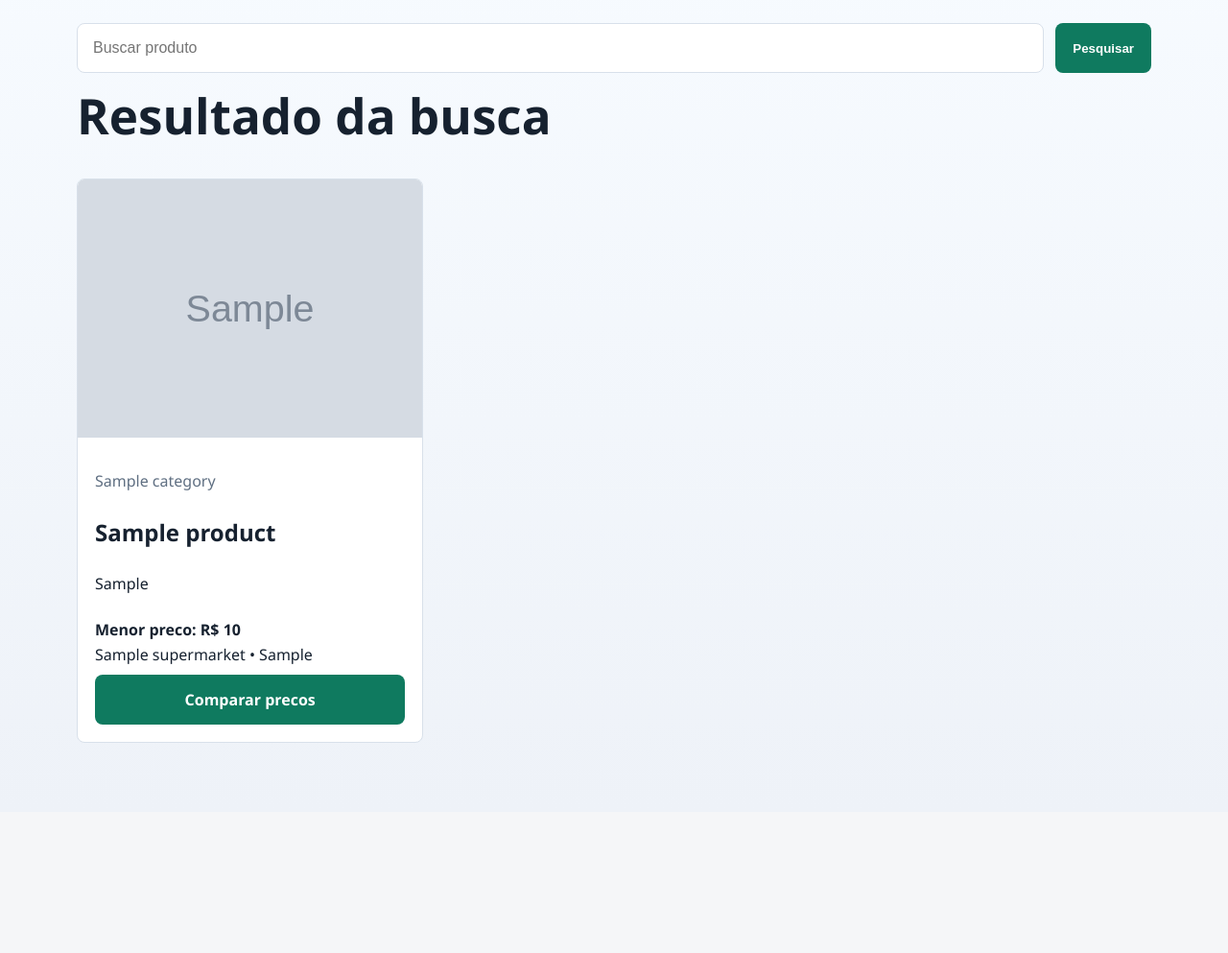
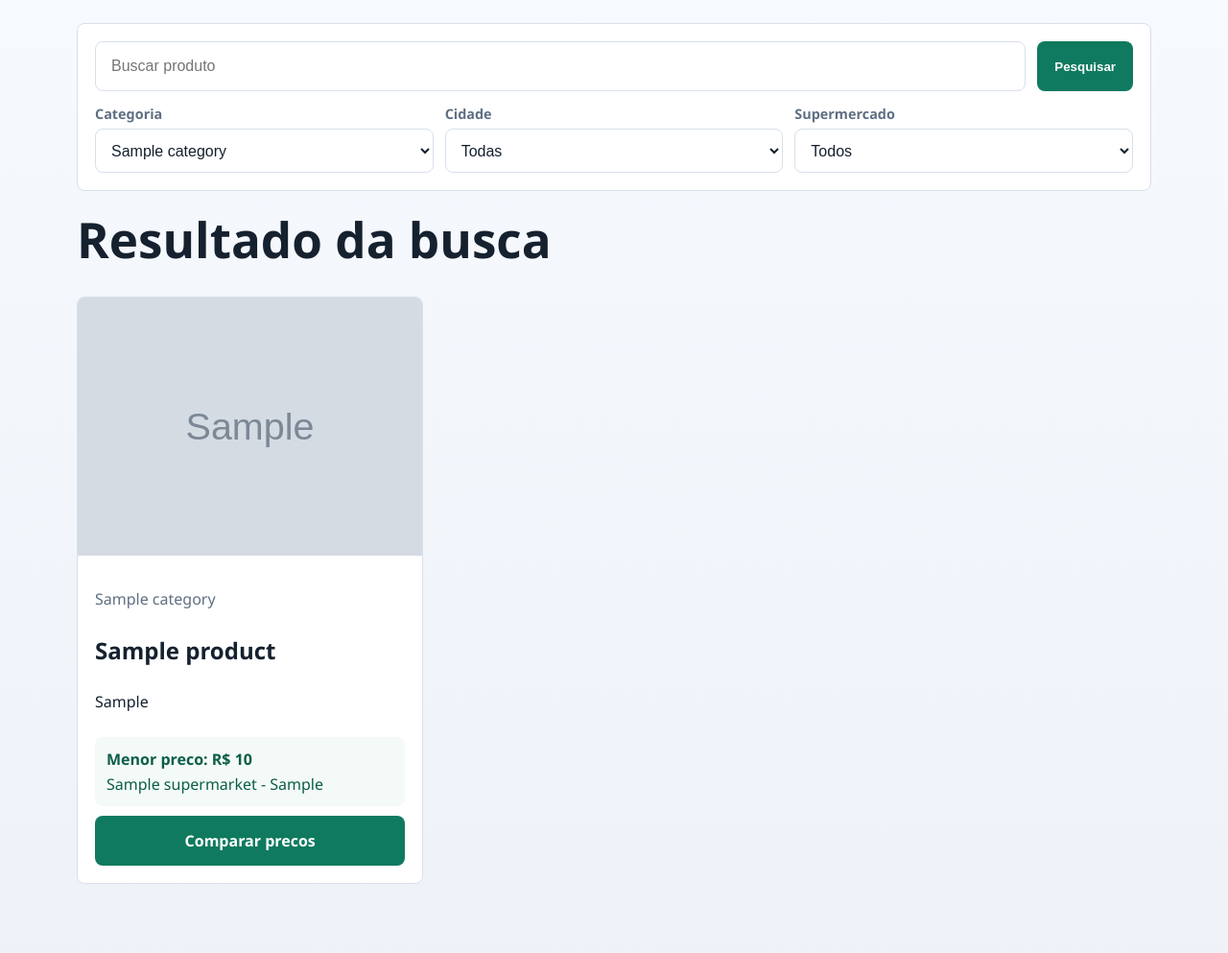
Before and after one commit to Davidt1821/SISTEMA-MARCKETCPLACE-SUPERM, a Django app: a page that uses templates/public_pages/search.html in a window 1280 px wide. Shown: the part 73-1066 px from the top of the page at 96% size. Before the commit the page ends 847 px from the top, so only its background shows below. Run offline with Django 5.2, Linux system fonts and the light colour scheme; tables that the repository leaves empty hold one stand-in row (values such as "Sample post"); grey boxes marked "Sample" are stand-in pictures.

Commit message:
Frontend publico melhorado funcionando

```diff
--- a/public_pages/static/public_pages/styles.css
+++ b/public_pages/static/public_pages/styles.css
@@ -7,7 +7,9 @@
     --line: #d8e0ea;
     --primary: #0f7a5f;
     --primary-dark: #0b5e49;
+    --accent: #d9822b;
     --danger: #b24646;
+    --shadow: 0 14px 34px rgba(22, 33, 47, 0.08);
 }
 
 * {
@@ -85,14 +88,23 @@ img {
     font-size: .78rem;
 }
 
-h1, h2 {
+h1,
+h2 {
     margin: 0;
 }
 
 h1 {
     font-size: clamp(2rem, 4vw, 3.4rem);
     line-height: 1.05;
-    margin-bottom: 20px;
+    margin-bottom: 14px;
+}
+
+.hero-copy {
+    max-width: 640px;
+    margin: 0 0 24px;
+    color: var(--muted);
+    font-size: 1.12rem;
+    line-height: 1.6;
 }
 
 .hero-panel,
@@ -100,7 +112,8 @@ h1 {
 .empty-panel,
 .product-card,
 .promotion-card,
-.category-card {
+.category-card,
+.search-panel {
     background: var(--surface);
     border: 1px solid var(--line);
     border-radius: 8px;
@@ -127,7 +141,8 @@ h1 {
 }
 
 .search-form button,
-.link-button {
+.link-button,
+.secondary-button {
     min-height: 52px;
     border: 0;
     border-radius: 8px;
@@ -142,8 +157,58 @@ h1 {
 }
 
 .search-form button:hover,
-.link-button:hover {
+.link-button:hover,
+.secondary-button:hover {
     background: var(--primary-dark);
+}
+
+.secondary-button {
+    width: fit-content;
+}
+
+.search-panel {
+    display: grid;
+    gap: 14px;
+    padding: 18px;
+    margin-bottom: 24px;
+}
+
+.compact-panel {
+    align-items: end;
+}
+
+.filter-grid {
+    display: grid;
+    grid-template-columns: repeat(3, minmax(0, 1fr));
+    gap: 12px;
+}
+
+.filter-grid.two-columns {
+    grid-template-columns: repeat(2, minmax(0, 1fr));
+}
+
+.filter-grid label {
+    display: grid;
+    gap: 6px;
+    color: var(--muted);
+    font-size: .9rem;
+    font-weight: 600;
+}
+
+.filter-grid select {
+    min-height: 46px;
+    border-radius: 8px;
+    border: 1px solid var(--line);
+    padding: 0 12px;
+    background: #fff;
+    color: var(--text);
+    font-size: 1rem;
+}
+
+.filter-grid select:focus,
+.search-form input:focus {
+    border-color: var(--primary);
+    outline: 3px solid rgba(15, 122, 95, .12);
 }
 
 .section {
@@ -199,7 +278,8 @@ h1 {
     padding: 18px;
 }
 
-.product-body {
+.product-body,
+.promotion-card {
     display: grid;
     gap: 10px;
 }
@@ -207,6 +287,10 @@ h1 {
 .price-line {
     display: grid;
     gap: 4px;
+    padding: 12px;
+    border-radius: 8px;
+    background: #f4faf7;
+    color: var(--primary-dark);
 }
 
 .compact {
--- a/public_pages/views.py
+++ b/public_pages/views.py
@@ -2,7 +2,22 @@ from django.db.models import Count
 from django.views.generic import TemplateView
 
 from products.models import Category
+from supermarkets.models import Supermarket
 from search.querysets import active_promotions_queryset, comparison_products_queryset, search_products_queryset
+
+
+def filter_options_context():
+    return {
+        'filter_categories': Category.objects.filter(is_active=True).order_by('name'),
+        'filter_cities': (
+            Supermarket.objects.filter(is_active=True)
+            .exclude(city='')
+            .values_list('city', flat=True)
+            .distinct()
+            .order_by('city')
+        ),
+        'filter_supermarkets': Supermarket.objects.filter(is_active=True).order_by('name'),
+    }
 
 
 class HomePageView(TemplateView):
@@ -28,6 +43,10 @@ class SearchPageView(TemplateView):
         context = super().get_context_data(**kwargs)
         query = (self.request.GET.get('q') or '').strip()
         context['query'] = query
+        context['selected_category'] = (self.request.GET.get('category') or '').strip()
+        context['selected_city'] = (self.request.GET.get('city') or '').strip()
+        context['selected_supermarket'] = (self.request.GET.get('supermarket') or '').strip()
+        context.update(filter_options_context())
         context['products'] = search_products_queryset(self.request.GET, default_available=None) if query or self.request.GET else []
         return context
 
@@ -48,5 +67,17 @@ class PromotionsPageView(TemplateView):
 
     def get_context_data(self, **kwargs):
         context = super().get_context_data(**kwargs)
-        context['promotions'] = active_promotions_queryset()
+        category = (self.request.GET.get('category') or '').strip()
+        city = (self.request.GET.get('city') or '').strip()
+        promotions = active_promotions_queryset()
+
+        if category:
+            promotions = promotions.filter(product__category__name__icontains=category)
+        if city:
+            promotions = promotions.filter(supermarket__city__icontains=city)
+
+        context['selected_category'] = category
+        context['selected_city'] = city
+        context.update(filter_options_context())
+        context['promotions'] = promotions
         return context
--- a/templates/public_pages/compare.html
+++ b/templates/public_pages/compare.html
@@ -22,7 +22,7 @@
                         <div>
                             <p class="muted">{{ product.category.name }}</p>
                             <h2>{{ product.name }}</h2>
-                            <p>{{ product.brand }}{% if product.barcode %} • Codigo: {{ product.barcode }}{% endif %}</p>
+                            <p>{{ product.brand }}{% if product.barcode %} - Codigo: {{ product.barcode }}{% endif %}</p>
                         </div>
                         <div class="lowest-badge">
                             <span>Menor preco</span>
--- a/templates/public_pages/home.html
+++ b/templates/public_pages/home.html
@@ -7,7 +7,8 @@
     <div class="container hero-grid">
         <div>
             <p class="eyebrow">Marketplace de supermercados</p>
-            <h1>Pesquise produtos e compare precos entre supermercados.</h1>
+            <h1>Mercado da Cidade</h1>
+            <p class="hero-copy">Pesquise produtos, encontre ofertas e compare precos entre supermercados da sua regiao.</p>
             <form class="search-form" action="{% url 'public-search' %}" method="get">
                 <input type="search" name="q" placeholder="Ex.: arroz, feijao, cafe" required>
                 <button type="submit">Pesquisar</button>
@@ -21,7 +22,7 @@
                         <li>
                             <strong>{{ promotion.product.name }}</strong>
                             <span>{{ promotion.supermarket.name }}</span>
-                            <span>R$ {{ promotion.promotional_price }}</span>
+                            <span class="promo-price">R$ {{ promotion.promotional_price }}</span>
                         </li>
                     {% endfor %}
                 </ul>
--- a/templates/public_pages/search.html
+++ b/templates/public_pages/search.html
@@ -5,9 +5,40 @@
 {% block content %}
 <section class="section">
     <div class="container">
-        <form class="search-form search-form-inline" action="{% url 'public-search' %}" method="get">
-            <input type="search" name="q" value="{{ query }}" placeholder="Buscar produto">
-            <button type="submit">Pesquisar</button>
+        <form class="search-panel" action="{% url 'public-search' %}" method="get">
+            <div class="search-form">
+                <input type="search" name="q" value="{{ query }}" placeholder="Buscar produto">
+                <button type="submit">Pesquisar</button>
+            </div>
+            <div class="filter-grid">
+                <label>
+                    <span>Categoria</span>
+                    <select name="category">
+                        <option value="">Todas</option>
+                        {% for category in filter_categories %}
+                            <option value="{{ category.name }}" {% if selected_category == category.name %}selected{% endif %}>{{ category.name }}</option>
+                        {% endfor %}
+                    </select>
+                </label>
+                <label>
+                    <span>Cidade</span>
+                    <select name="city">
+                        <option value="">Todas</option>
+                        {% for city in filter_cities %}
+                            <option value="{{ city }}" {% if selected_city == city %}selected{% endif %}>{{ city }}</option>
+                        {% endfor %}
+                    </select>
+                </label>
+                <label>
+                    <span>Supermercado</span>
+                    <select name="supermarket">
+                        <option value="">Todos</option>
+                        {% for supermarket in filter_supermarkets %}
+                            <option value="{{ supermarket.name }}" {% if selected_supermarket == supermarket.name %}selected{% endif %}>{{ supermarket.name }}</option>
+                        {% endfor %}
+                    </select>
+                </label>
+            </div>
         </form>
 
         <div class="section-heading">
@@ -32,7 +63,7 @@
                             <p>{{ product.brand }}</p>
                             <div class="price-line">
                                 <strong>Menor preco: R$ {{ product.lowest_price }}</strong>
-                                <span>{{ product.lowest_price_supermarket }}{% if product.lowest_price_city %} • {{ product.lowest_price_city }}{% endif %}</span>
+                                <span>{{ product.lowest_price_supermarket }}{% if product.lowest_price_city %} - {{ product.lowest_price_city }}{% endif %}</span>
                             </div>
                             {% if not product.has_available_offer %}
                                 <span class="status unavailable">Indisponivel no momento</span>
@@ -47,7 +78,7 @@
         {% else %}
             <div class="empty-panel">
                 <h2>Nenhum produto encontrado.</h2>
-                <p>Tente buscar por nome, marca, categoria ou codigo de barras.</p>
+                <p>Tente buscar por nome, marca, categoria, cidade, supermercado ou codigo de barras.</p>
             </div>
         {% endif %}
     </div>
```
Also changed, not shown: other parts of public_pages/static/public_pages/styles.css (+42 -4 lines), templates/public_pages/promotions.html (+27 -3 lines).
